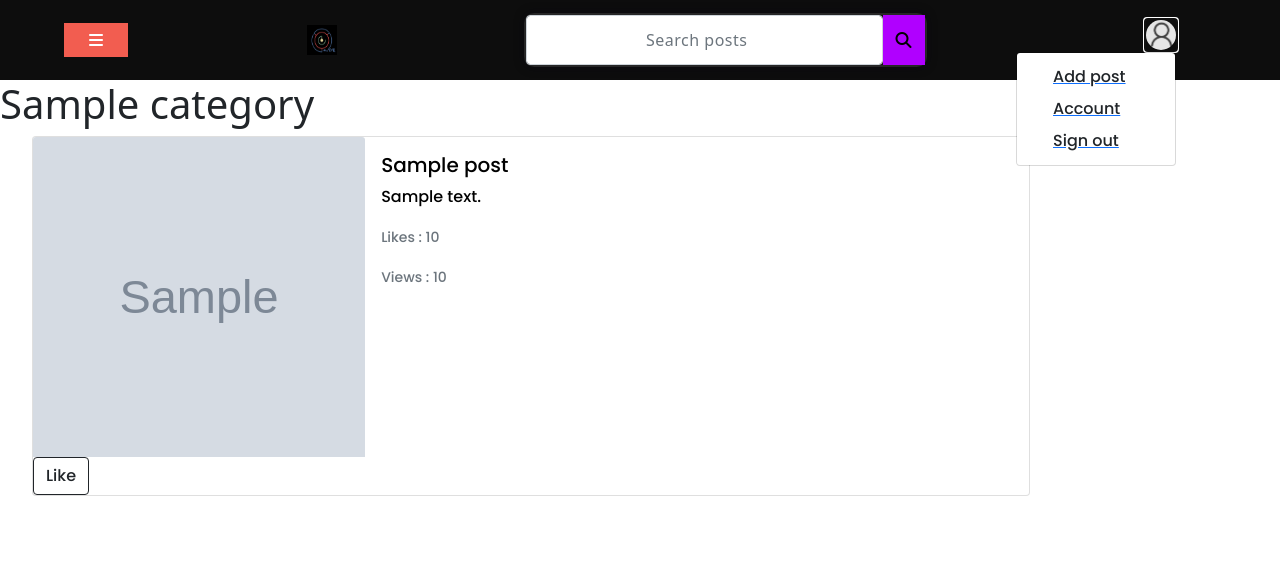
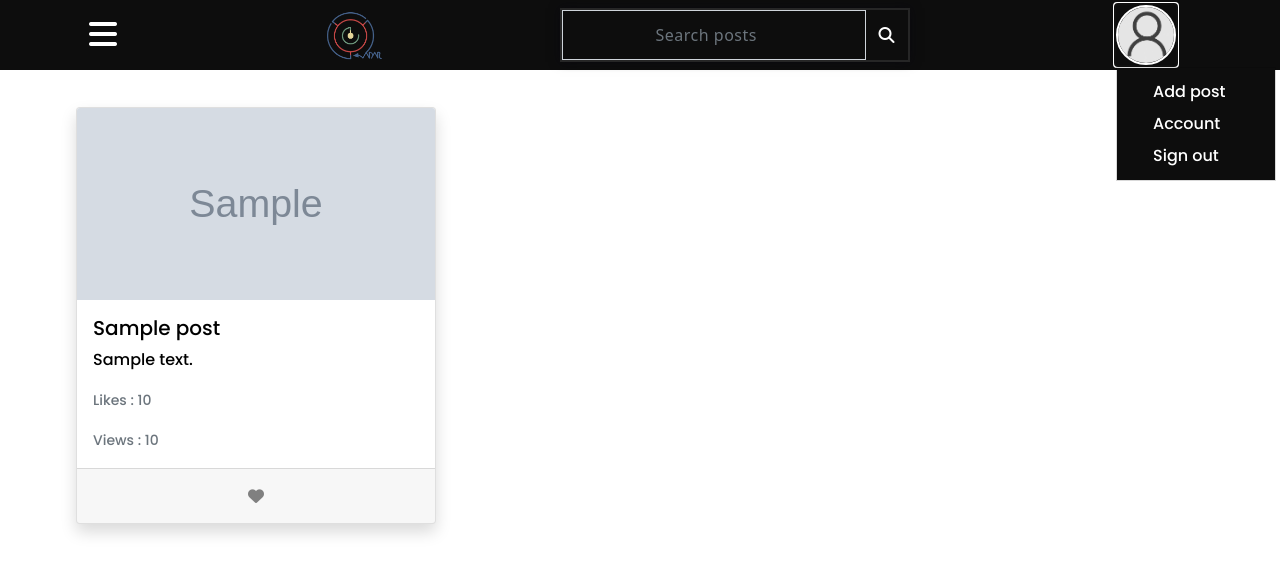
Before and after one commit to chloeyeo/Radar-Website-WAD2-Group-Project-, a Django app: a page that uses radar_project/templates/radar/base.html in a window 1280 px wide, after a click that opens the changed part. Shown: the top 574 px of the page. Run offline with Django 3.2, Linux system fonts and the light colour scheme; a user stored in the database is signed in; tables that the repository leaves empty hold one stand-in row (values such as "Sample post"); grey boxes marked "Sample" are stand-in pictures; some libraries are stand-ins or nearby versions.

Commit message:
New Changes

```diff
--- a/radar_project/static/style.css
+++ b/radar_project/static/style.css
@@ -147,7 +147,7 @@ button {
 }
 .profile {
   border-radius: 40px;
-  border: 3px solid rgb(255, 255, 255);
+  border: 2px solid rgb(255, 255, 255);
   overflow: hidden;
   background-position: center center;
   background-repeat: no-repeat;
@@ -162,6 +162,37 @@ button {
   width: 100%;
   cursor: pointer;
 }
+.dropdown-menu{
+  background-color: #0d0d0d !important;
+  border-radius: 0px !important;
+
+}
+.dropdown-menu a{
+  color: #FFFFFF !important;
+  text-decoration: none;
+}
+
+.like{
+  background-color: white;
+  border: 0px solid rgb(31, 31, 31);
+  color:#818181
+}
+.like:hover{
+  color:red;
+  background-color: white;
+}
+.dropdown-menu li{
+  margin-left: auto;
+  margin-right: auto;
+}
+.dropdown-menu button{
+  color: #FFFFFF !important;
+  text-decoration: none;
+
+}
+.dropdown-menu button:hover{
+  background-color: #272727;
+}
 .dropdown {
   position: relative;
   display: inline-block;
@@ -169,6 +200,10 @@ button {
 }
 .dropdown-content {
   display: none;
+}
+.dropdown-item{
+  color:white;
+  text-decoration: none;
 }
 .show {
   display: block;
@@ -256,6 +291,18 @@ img {
   margin-left: 50px;
 }
 
+
+
+.btn i{
+  color:grey;
+}
+.btn:hover i{
+  color: red;
+}
+.btn:hover{
+  background-color:rgba(255, 255, 255, 0.0);
+}
+
 .mode div:hover {
   cursor: pointer;
   color: #303030;
@@ -337,6 +384,8 @@ td {
 
 .logo {
   cursor: pointer;
+  max-width: 100%;
+  height: 80px;
 }
 .nav-links {
   list-style: none;
@@ -422,7 +471,16 @@ form {
   margin-top: 2%;
   margin-bottom: 3%;
   text-align: center;
+
+
 }
+@media screen and (max-width: 400px) {
+    form {
+       background-color: #000000;
+    }
+
+}
+
 form * {
   font-family: "Poppins", sans-serif;
   color: #000000;
--- a/radar_project/templates/radar/addPost.html
+++ b/radar_project/templates/radar/addPost.html
@@ -13,7 +13,7 @@ you submitted a post
 
 {% else %}
 
-<form method=POST action="" >
+<form method=POST action=""  >
   {% csrf_token %}
 
   {{ form.as_p}}
--- a/radar_project/templates/radar/base.html
+++ b/radar_project/templates/radar/base.html
@@ -5,6 +5,7 @@
         <meta charset="UTF-8">
         <meta http-equiv="X-UA-Compatible" content="IE=edge">
         <meta name="viewport" content="width=device-width, initial-scale=1.0">
+        <meta content="width=device-width, initial-scale=1" name="viewport" />
         <link rel="preconnect" href="https://fonts.gstatic.com">
         <link rel="stylesheet" href="{% static 'style.css'%}">
         <link rel="stylesheet" href="https://cdnjs.cloudflare.com/ajax/libs/font-awesome/5.15.4/css/all.min.css">
@@ -25,7 +26,7 @@
 
         {% block headerElementsBeforeNav%}
         {% endblock%}
-        <a href="{% url 'radar:homepage' %}"><img class="logo" src="{% static 'images/logo.jpg' %}" width=80 height="60" alt="logo"></a>
+        <a href="{% url 'radar:homepage' %}"><img class="logo" src="{% static 'images/TransparentLogo.png' %}" alt="logo" style="max-width:100%; height: auto; width: 70px;"></a>
 
         {% block btn%}
         {% endblock%}
--- a/radar_project/templates/radar/base1.html
+++ b/radar_project/templates/radar/base1.html
@@ -6,15 +6,15 @@
 
 <!-- nav items the page that extends this -->
 {% block headerElementsBeforeNav%}
-<button onclick="openNav()" style="background-color: #F25D50;"><i class="fa-solid fa-bars"></i></button>
+<button onclick="openNav()" style="background-color:#0d0d0d"><i class="fa-solid fa-bars fa-2x"></i></button>
 {% endblock%}
 
 {% block btn%}
-<form class="d-flex p-0 m-2" action="{% url 'radar:search_results'%}" method=GET>
+<form class="d-flex p-0 m-0" style="border-radius: 0px; width: 350px;"action="{% url 'radar:search_results'%}" method=GET>
     {% csrf_token %}
-    <input type="search" class="form-control" placeholder="Search posts" aria-label="Search" name="searched">
-    <button type="submit" class="btn" style="background-color: #B000FF; border-radius: 0px; "><i
-            class="fa-solid fa-magnifying-glass"></i></button>
+    <input type="search" class="form-control" placeholder="Search posts" aria-label="Search" name="searched" style="border-radius:0px; background-color: #0d0d0d; color:white;">
+    <button type="submit" class="btn" style="background-color: #0d0d0d; border-radius: 0px;height: 50px; "><i
+            class="fa-solid fa-magnifying-glass" style="color:white;"></i></button>
 </form>
 {% endblock%}
 
@@ -27,13 +27,15 @@
     <a href="" id="dropdownMenu2" data-bs-toggle="dropdown" aria-expanded="false">
         {% if user_profile.picture%}
         <img
-            src="{{user_profile.picture.url}}" class="rounded-circle dropdown-toggle "
-            alt="profile picture"></a>
+            src="{{user_profile.picture.url}}" class="profile" style="width: 50px;height: 50px;   border: 2px solid rgb(255, 255, 255);
+            "
+            alt="profile picture">
+            </a>
         {%else%}
-        <img src="{{MEDIA_URL}}profile_pictures/placeholder.webp" class="rounded-circle dropdown-toggle " alt="profile picture"></a>
+        <img src="{{MEDIA_URL}}profile_pictures/placeholder.webp" class="profile " alt="profile picture"></a>
         {%endif%}
-    <ul class="dropdown-menu" aria-labelledby="dropdownMenu2">
-        <li><a class="cta" href="{% url 'radar:addPost' %}"><button class="dropdown-item" type="button">Add
+    <ul class="dropdown-menu"  aria-labelledby="dropdownMenu2" style="background-color: #0d0d0d;">
+        <li><a href="{% url 'radar:addPost' %}"><button class="dropdown-item" type="button">Add
                     post</button></a></li>
         <li><a class="cta" href="/radar/account/{{current_user}}"><button class="dropdown-item"
                     type="button">Account</button></a></li>
--- a/radar_project/templates/radar/category.html
+++ b/radar_project/templates/radar/category.html
@@ -10,42 +10,44 @@
 {% block body_block %}
 <div>
     {% if category %}
-            <h1>{{ category.name }}</h1>
+        <!--<h1>{{ category.name }}</h1>-->
         {% if posts %}
-            <ul>
+        <div class="row row-cols-1 row-cols-md-3 g-4 " style="margin-left: 5%; margin-right: 5%;margin-top: 1%;">
             {% for post in posts %}
-				<a href="{% url 'radar:post' post.slug %}"style="color:black; text-decoration: none;text-align: left;">
-                <div class="card mb-3" style="max-width: 80%;">
-                    <div class="row g-0">
-                        <div class="col-md-4">
+            <div class="col">
+            <a href="{% url 'radar:post' post.slug %}" style="color:black; text-decoration: none;text-align: left;">
+                <div class="card shadow mb-5 bg-white rounded" style="cursor: pointer; " >
                         {% if post.image %}
-                            <img src="{{post.image.url}}" class="card-img-top" alt="{{ post.title}} image" style="height: 20em">
+                        <img src="{{post.image.url}}" class="card-img-top hover-zoom" alt="{{ post.title}} image" style = "height: 15vw; width: 100%; object-fit: cover;">
                         {% else %}
                         <!-- show default image -->
-                            <img src="{{MEDIA_URL}}images/placeholder.png" class="card-img-top" alt="{{ post.title}} image" style="height: 20em">
+                        <img src="{{MEDIA_URL}}images/placeholder.png" class="card-img-top" alt="{{ post.title}} image" >
                         {% endif %}
-                        </div>
-                        <div class="col-md-8">
+
                     <div class="card-body">
                         <h5 class="card-title">{{post.title}}</h5>
-                                <p class="card-text">{{post.description}}</p>
-                                <p id="like_count" class="card-text"><small class="text-muted" name="{{post.id}}">Likes : {{ post.total_likes }}</small>
-                                </p>
+                        <p class="card-text" style = "overflow:hidden; text-overflow: clip; white-space: nowrap;">{{post.description}}</p>
+                        <p id = "like_count" class="card-text"><small class="text-muted" name = "{{post.id}}">Likes : {{ post.total_likes }}</small></p>
                         <p class="card-text"><small class="text-muted">Views : {{ post.views }}</small></p>
                     </div>
-                        </div>
-                        <div>
+                </a>
+                    <div class="card-footer text-center" style=" width: 100%;">
+                        <div >
                             {% if user.is_authenticated %}
-                            <button class="like_post_btn btn btn-outline-dark" post-id="{{ post.id }}" type="button">
-                                Like </button>
+                            <button class="like_post_btn btn" post-id="{{ post.id }}" type="button" href="" ><i class="fa-solid fa-heart" >
+                                </i></button>
                             {% else %}
-                            <button type="button" class="login_to_like btn btn-outline-dark">like</button>
+                            <button type="button" class="login_to_like btn btn-outline-dark" >like</button>
                             {% endif %}
                         </div>
                     </div>
-                </div></a>
+
+                </div>
+
+            </div>
             {% endfor %}
-            </ul>
+
+        </div>
         {% else %}
         <strong>No posts currently in category.</strong>
         {% endif %}
```
Also changed, not shown: radar_project/templates/radar/account.html (+17 -18 lines), radar_project/templates/radar/homepage.html (+8 -7 lines), radar_project/templates/radar/search_results.html (+24 -9 lines), radar_project/templates/radar/viewPost.html (+17 -15 lines), radar_project/media/profile_pictures/albert_Ee6BJvK.jpg (added), radar_project/static/images/TransparentLogo.png (added). Lines whose indentation alone changed are shown as unchanged.
